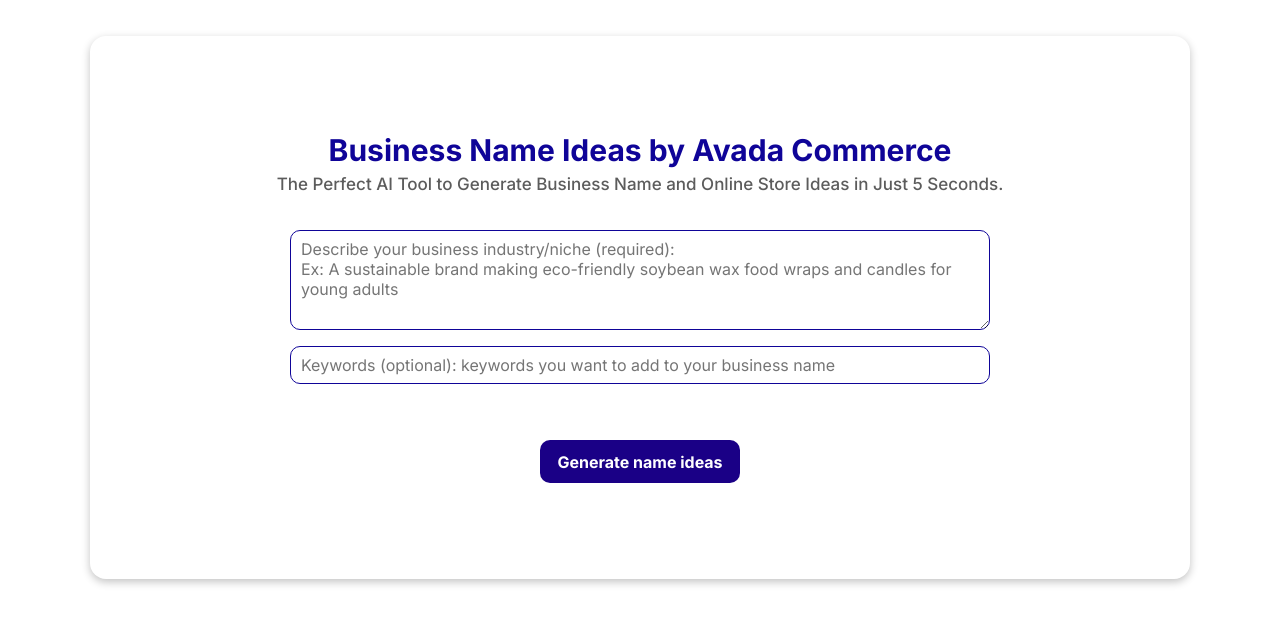
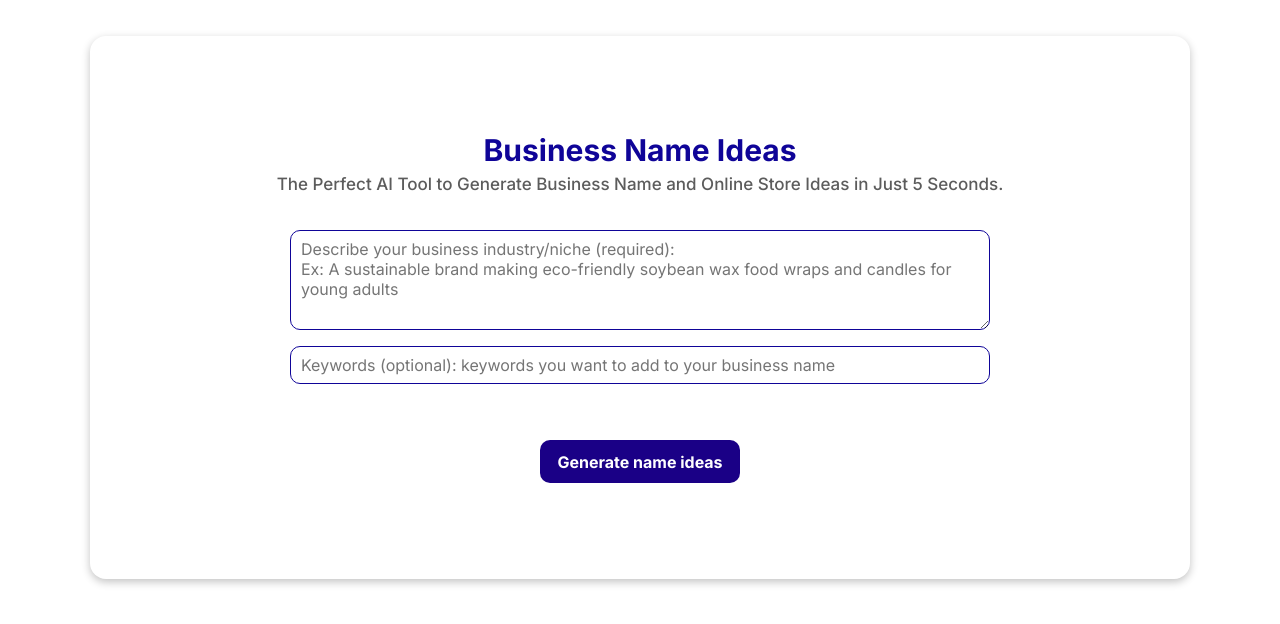
Before and after one commit to trannam110702/marketing-tool, a React (Create React App) app: page / in a window 1280 px wide. Shown: the top 624 px of the page. Built offline with nearby package versions, Linux system fonts and the light colour scheme.

Commit message:
add attribute from html root

```diff
--- a/public/index.html
+++ b/public/index.html
@@ -8,6 +8,6 @@
 </head>
 <body>
 <noscript>You need to enable JavaScript to run this app.</noscript>
-<div data-title="Business Name Ideas" id="root"></div>
+<div data-style="blog-post" data-title="Business Name Ideas" id="root"></div>
 </body>
 </html>
--- a/src/App.js
+++ b/src/App.js
@@ -7,7 +7,7 @@
 
 export const useAppContext = () => useContext(AppContext);
 
-function App() {
+function App({title, style = 'blog-post'}) {
     const [showResult, setShowResult] = useState(false);
     const [loading, setLoading] = useState(false);
     const [formData, setFormData] = useState({description: "", keyword: ""});
@@ -18,7 +18,7 @@
         <div className="App center">
             <div className='main'>
                 <div>
-                    <h1 className='center'>Business Name Ideas by Avada Commerce</h1>
+                    <h1 className='center'>{title || 'Business Name Ideas by Avada Commerce'}</h1>
                     <p className='center description'>The Perfect AI Tool to Generate Business Name and Online Store
                         Ideas in Just 5 Seconds.</p></div>
                 {showResult ? <Result/> : <Form/>}
--- a/src/index.js
+++ b/src/index.js
@@ -5,9 +5,10 @@
 
 const rootElement = document.getElementById('root');
 const root = ReactDOM.createRoot(rootElement);
-console.log(rootElement.getAttribute('data-title'))
+const title = rootElement.getAttribute('data-title');
+const style = rootElement.getAttribute('data-style');
 root.render(
     <React.StrictMode>
-        <App/>
+        <App title={title} style={style}/>
     </React.StrictMode>
 );
```
